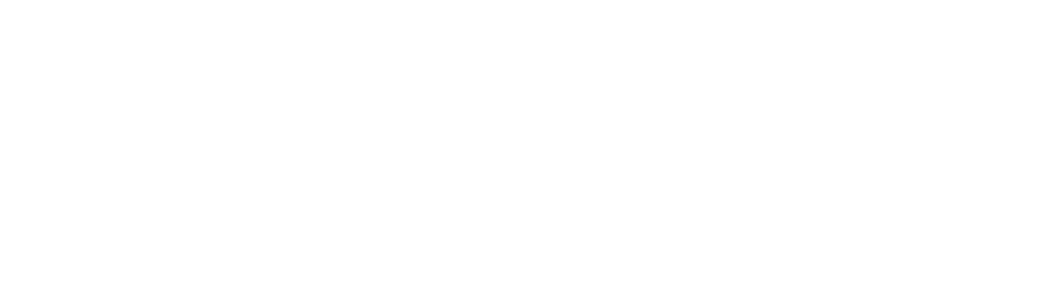
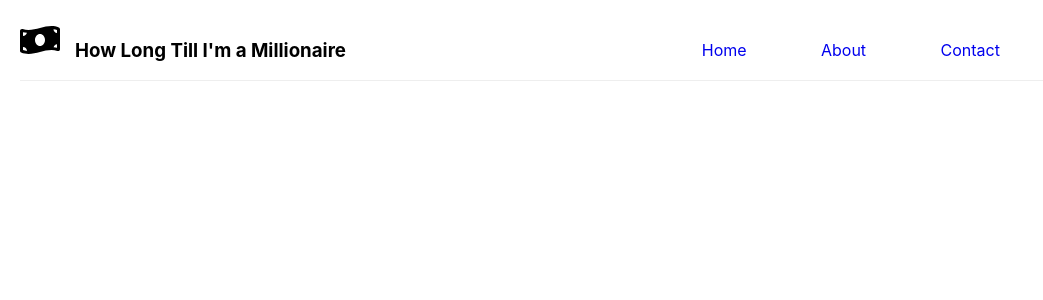
Before and after one commit to Ashkan999/how-long-till-a-millionaire, a React (Create React App) app: page / in a window 1280 px wide. Shown: the top 300 px of the page, without its empty margins (0-1043 px from the left). Built offline with nearby package versions, Linux system fonts and the light colour scheme.

Commit message:
Add basic Header component

```diff
--- a/package.json
+++ b/package.json
@@ -11,6 +11,7 @@
     "react": "^17.0.1",
     "react-bootstrap": "^1.4.3",
     "react-dom": "^17.0.1",
+    "react-icons": "^4.1.0",
     "react-scripts": "4.0.1",
     "web-vitals": "^0.2.4"
   },
--- a/src/App.js
+++ b/src/App.js
@@ -1,7 +1,12 @@
-import "./css/App.css";
+import Header from "./components/Header";
+import "./css/app.css";
 
 function App() {
-  return <div className="App"></div>;
+  return (
+    <div className="App">
+      <Header />
+    </div>
+  );
 }
 
 export default App;
--- /dev/null
+++ b/src/components/Header.js
@@ -0,0 +1,28 @@
+import React from "react";
+import { FaMoneyBillWave } from "react-icons/fa";
+
+function Header() {
+  return (
+    <header>
+      <div className="logo">
+        <FaMoneyBillWave className="icon" />
+        <h3>How Long Till I'm a Millionaire</h3>
+      </div>
+      <nav className="navbar">
+        <ul>
+          <li>
+            <a href="/about">Home</a>
+          </li>
+          <li>
+            <a href="/about">About</a>
+          </li>
+          <li>
+            <a href="/about">Contact</a>
+          </li>
+        </ul>
+      </nav>
+    </header>
+  );
+}
+
+export default Header;
--- a/src/css/App.css
+++ b/src/css/App.css
@@ -1,3 +1,62 @@
+header {
+  display: -webkit-box;
+  display: -ms-flexbox;
+  display: flex;
+  -webkit-box-align: center;
+      -ms-flex-align: center;
+          align-items: center;
+  -webkit-box-pack: justify;
+      -ms-flex-pack: justify;
+          justify-content: space-between;
+  margin: 20px;
+  border-bottom: inset 1px;
+}
+
+.logo {
+  -webkit-box-flex: 2;
+      -ms-flex: 2;
+          flex: 2;
+}
+
+.logo .icon {
+  float: left;
+  font-size: 40px;
+  margin-right: 15px;
+}
+
+.logo h3 {
+  float: left;
+}
+
+.navbar {
+  -webkit-box-flex: 3;
+      -ms-flex: 3;
+          flex: 3;
+}
+
+.navbar ul {
+  list-style: none;
+  padding: 0px;
+}
+
+.navbar li {
+  display: inline;
+  padding-right: 10%;
+}
+
+.navbar a {
+  text-decoration: none;
+  font-size: 16px;
+  border-bottom: 2px solid transparent;
+  padding-bottom: 1px;
+  -webkit-transition: border-bottom 0.5s;
+  transition: border-bottom 0.5s;
+}
+
+.navbar a:hover {
+  border-bottom: 2px solid;
+}
+
 .App {
   text-align: center;
 }
@@ -9,17 +68,27 @@
 
 @media (prefers-reduced-motion: no-preference) {
   .App-logo {
-    animation: App-logo-spin infinite 20s linear;
+    -webkit-animation: App-logo-spin infinite 20s linear;
+            animation: App-logo-spin infinite 20s linear;
   }
 }
 
 .App-header {
   background-color: #282c34;
   min-height: 100vh;
+  display: -webkit-box;
+  display: -ms-flexbox;
   display: flex;
-  flex-direction: column;
-  align-items: center;
-  justify-content: center;
+  -webkit-box-orient: vertical;
+  -webkit-box-direction: normal;
+      -ms-flex-direction: column;
+          flex-direction: column;
+  -webkit-box-align: center;
+      -ms-flex-align: center;
+          align-items: center;
+  -webkit-box-pack: center;
+      -ms-flex-pack: center;
+          justify-content: center;
   font-size: calc(10px + 2vmin);
   color: white;
 }
@@ -28,11 +97,25 @@
   color: #61dafb;
 }
 
+@-webkit-keyframes App-logo-spin {
+  from {
+    -webkit-transform: rotate(0deg);
+            transform: rotate(0deg);
+  }
+  to {
+    -webkit-transform: rotate(360deg);
+            transform: rotate(360deg);
+  }
+}
+
 @keyframes App-logo-spin {
   from {
-    transform: rotate(0deg);
+    -webkit-transform: rotate(0deg);
+            transform: rotate(0deg);
   }
   to {
-    transform: rotate(360deg);
+    -webkit-transform: rotate(360deg);
+            transform: rotate(360deg);
   }
 }
+/*# sourceMappingURL=app.css.map */
--- /dev/null
+++ b/src/scss/_header.scss
@@ -0,0 +1,48 @@
+header {
+  display: flex;
+  align-items: center;
+  justify-content: space-between;
+  margin: 20px;
+
+  border-bottom: inset 1px;
+}
+
+.logo {
+  flex: 2;
+
+  .icon {
+    float: left;
+    font-size: 40px;
+    margin-right: 15px;
+  }
+
+  h3 {
+    float: left;
+  }
+}
+
+.navbar {
+  flex: 3;
+
+  ul {
+    list-style: none;
+    padding: 0px;
+  }
+
+  li {
+    display: inline;
+    padding-right: 10%;
+  }
+
+  a {
+    text-decoration: none;
+    font-size: 16px;
+    border-bottom: 2px solid transparent;
+    padding-bottom: 1px;
+    transition: border-bottom 0.5s;
+  }
+
+  a:hover {
+    border-bottom: 2px solid;
+  }
+}
--- /dev/null
+++ b/src/scss/app.scss
@@ -0,0 +1,42 @@
+@import "./header";
+
+.App {
+  text-align: center;
+}
+
+.App-logo {
+  height: 40vmin;
+  pointer-events: none;
+}
+
+@media (prefers-reduced-motion: no-preference) {
+  .App-logo {
+    animation: App-logo-spin infinite 20s linear;
+  }
+}
+
+.App-header {
+  background-color: #282c34;
+  min-height: 100vh;
+  display: flex;
+  flex-direction: column;
+  align-items: center;
+  justify-content: center;
+  font-size: calc(10px + 2vmin);
+  color: white;
+}
+
+.App-link {
+  color: #61dafb;
+}
+
+@keyframes App-logo-spin {
+  from {
+    transform: rotate(0deg);
+  }
+  to {
+    transform: rotate(360deg);
+  }
+}
+
+//@import "../../node_modules/bootstrap/scss/bootstrap";
```
Also changed, not shown: src/css/index.css (+5 -3 lines), 2 other files (tests, documents, lock files or other folders).
